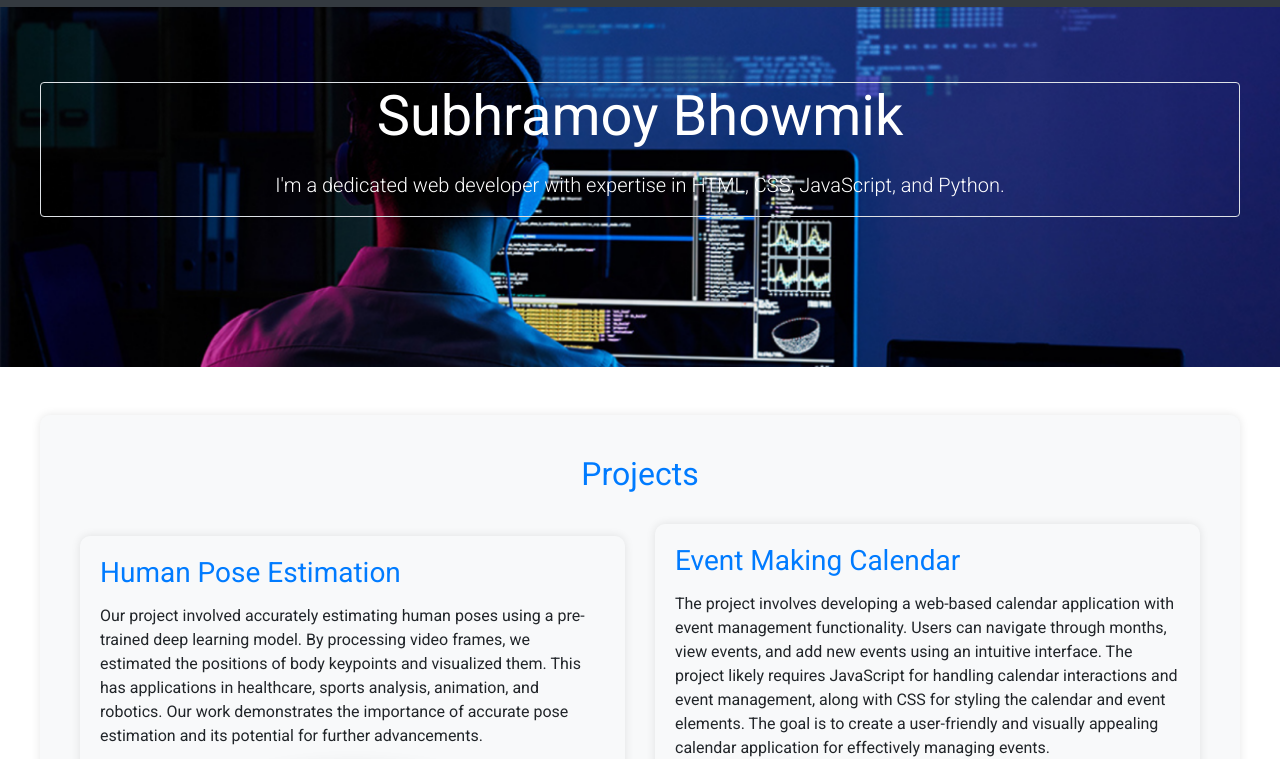
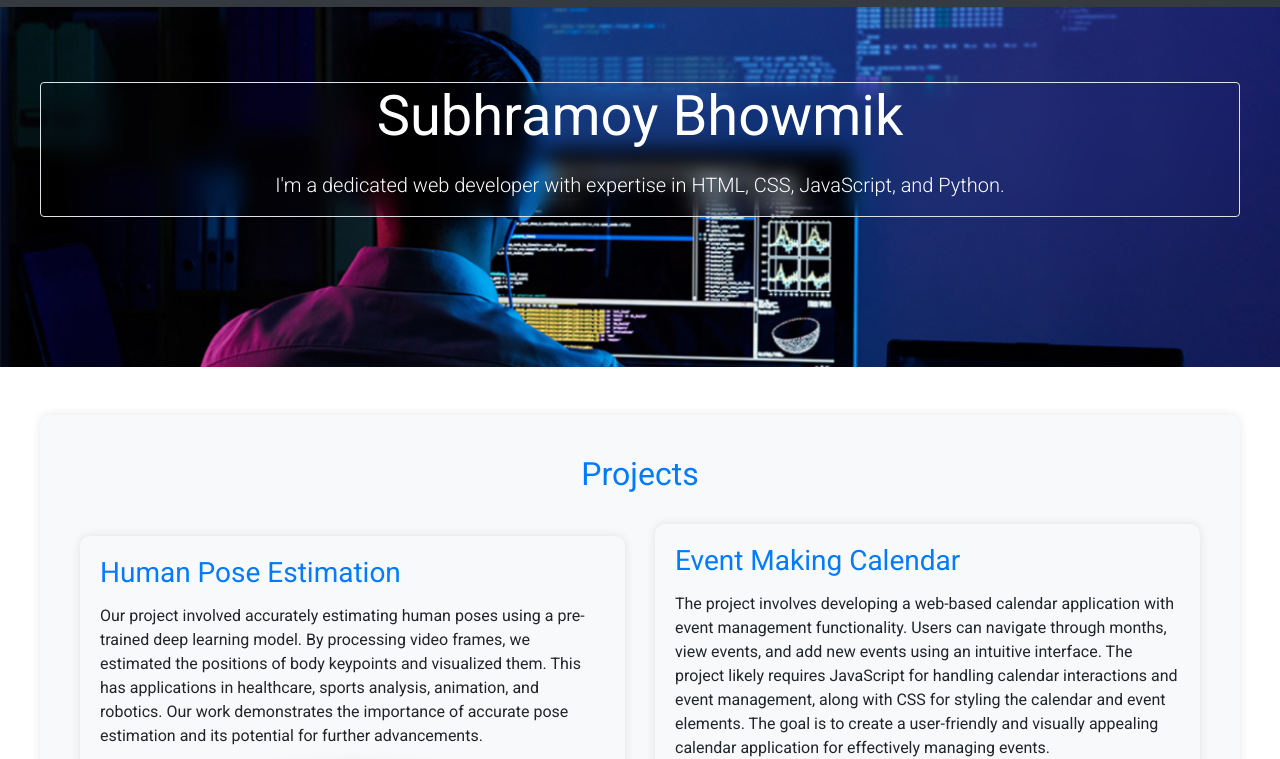
Before and after one commit to subhra03/my-portfolio-website, a plain HTML site: page index.html in a window 1280 px wide. Shown: the part 68-827 px from the top of the page. Drawn offline with nearby package versions, Linux system fonts and the light colour scheme.

Commit message:
Update style.css

```diff
--- a/style.css
+++ b/style.css
@@ -53,6 +53,10 @@ body {
   margin-bottom: 20px;
   opacity: 0;
   animation: fadeInUp 1s forwards;
+}
+
+.border{
+  backdrop-filter: blur(10px);
 }
 
 @keyframes fadeInUp {
```
